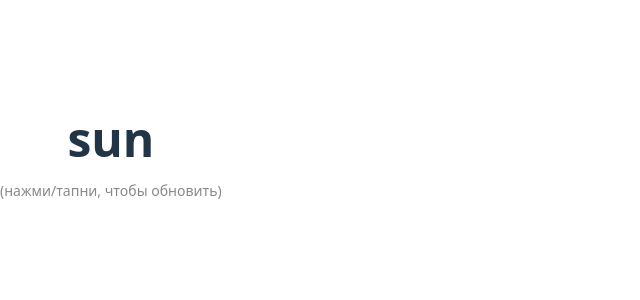
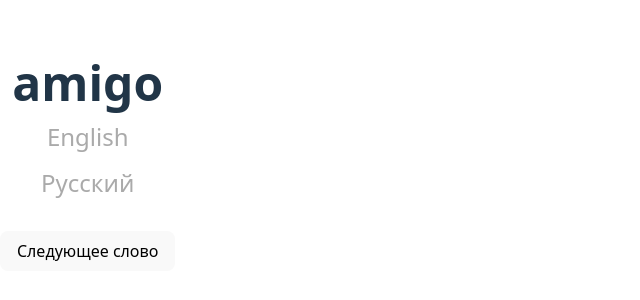
Before and after one commit to NastyaKuvi/PortoHelper, a React (Vite) app in the folder word-trainer-web/: page / in a window 1280 px wide. Shown: the part 236-536 px from the top of the page, without its empty margins (0-640 px from the left). Built offline with nearby package versions, Linux system fonts and the light colour scheme.

Commit message:
added english and russian translations

```diff
--- a/word-trainer-web/src/App.css
+++ b/word-trainer-web/src/App.css
@@ -7,7 +7,35 @@
   font-family: system-ui, sans-serif;
   user-select: none;
 }
+
+.word-container {
+  text-align: center;
+}
+
 h1 {
   font-size: 48px;
   margin: 0;
+  cursor: pointer;
 }
+
+.translation {
+  font-size: 24px;
+  margin: 10px 0;
+  min-height: 28px; /* зарезервированное место */
+  color: #0077cc;
+}
+
+.hidden {
+  color: #aaa; /* серый цвет для надписи-заполнителя */
+}
+
+.visible {
+  color: #0077cc; /* реальный цвет перевода */
+}
+
+button {
+  margin-top: 20px;
+  padding: 8px 16px;
+  font-size: 16px;
+  cursor: pointer;
+}
--- a/word-trainer-web/src/App.tsx
+++ b/word-trainer-web/src/App.tsx
@@ -2,19 +2,30 @@ import { useEffect, useState } from 'react';
 import Papa from 'papaparse';
 import './App.css';
 
+interface Word {
+  word: string;
+  english: string;
+  russian: string;
+}
+
 function App() {
-  const [words, setWords] = useState<string[]>([]);
-  const [currentWord, setCurrentWord] = useState<string>('');
+  const [words, setWords] = useState<Word[]>([]);
+  const [currentWord, setCurrentWord] = useState<Word | null>(null);
+  const [showEnglish, setShowEnglish] = useState(false);
+  const [showRussian, setShowRussian] = useState(false);
 
   useEffect(() => {
-    // Загружаем words.csv из public
-    fetch('/dictionary.csv')
+    fetch('/words.csv')
       .then(res => res.text())
       .then(text => {
         const parsed = Papa.parse(text, { header: true });
-        const wordList = (parsed.data as any[])
-          .map(row => row.word)
-          .filter(Boolean);
+        const wordList: Word[] = (parsed.data as any[])
+          .map(row => ({
+            word: row.word,
+            english: row.english,
+            russian: row.russian,
+          }))
+          .filter(w => w.word);
         setWords(wordList);
         showRandom(wordList);
       });
@@ -24,14 +35,30 @@ function App() {
     if (!list.length) return;
     const index = Math.floor(Math.random() * list.length);
     setCurrentWord(list[index]);
+    setShowEnglish(false);
+    setShowRussian(false);
   };
 
   return (
-    <div className="App" onClick={() => showRandom()}>
-      <h1>{currentWord}</h1>
-      <p style={{ fontSize: 14, color: '#888' }}>
-        (нажми/тапни, чтобы обновить)
-      </p>
+    <div className="App">
+      {currentWord && (
+        <div className="word-container">
+          <h1>{currentWord.word}</h1>
+          <p
+            className={`translation ${showEnglish ? 'visible' : 'hidden'}`}
+            onClick={() => setShowEnglish(!showEnglish)}
+          >
+            {showEnglish ? currentWord.english : 'English'}
+          </p>
+          <p
+            className={`translation ${showRussian ? 'visible' : 'hidden'}`}
+            onClick={() => setShowRussian(!showRussian)}
+          >
+            {showRussian ? currentWord.russian : 'Русский'}
+          </p>
+          <button onClick={() => showRandom()}>Следующее слово</button>
+        </div>
+      )}
     </div>
   );
 }
```
